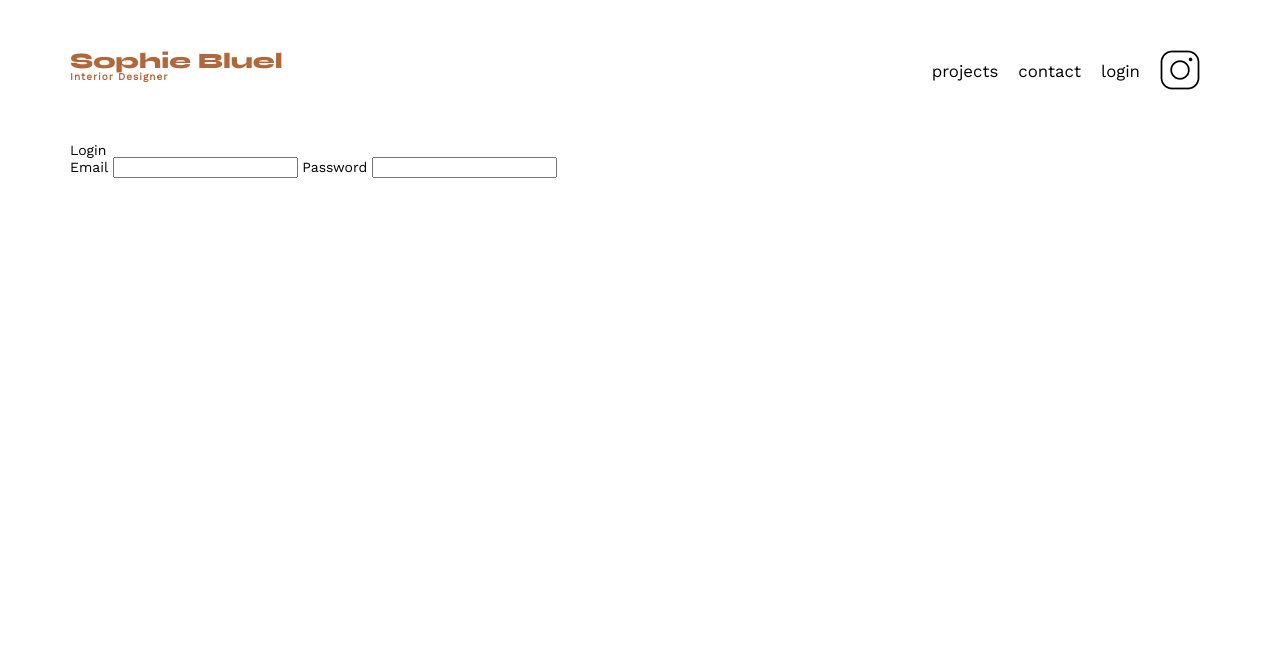
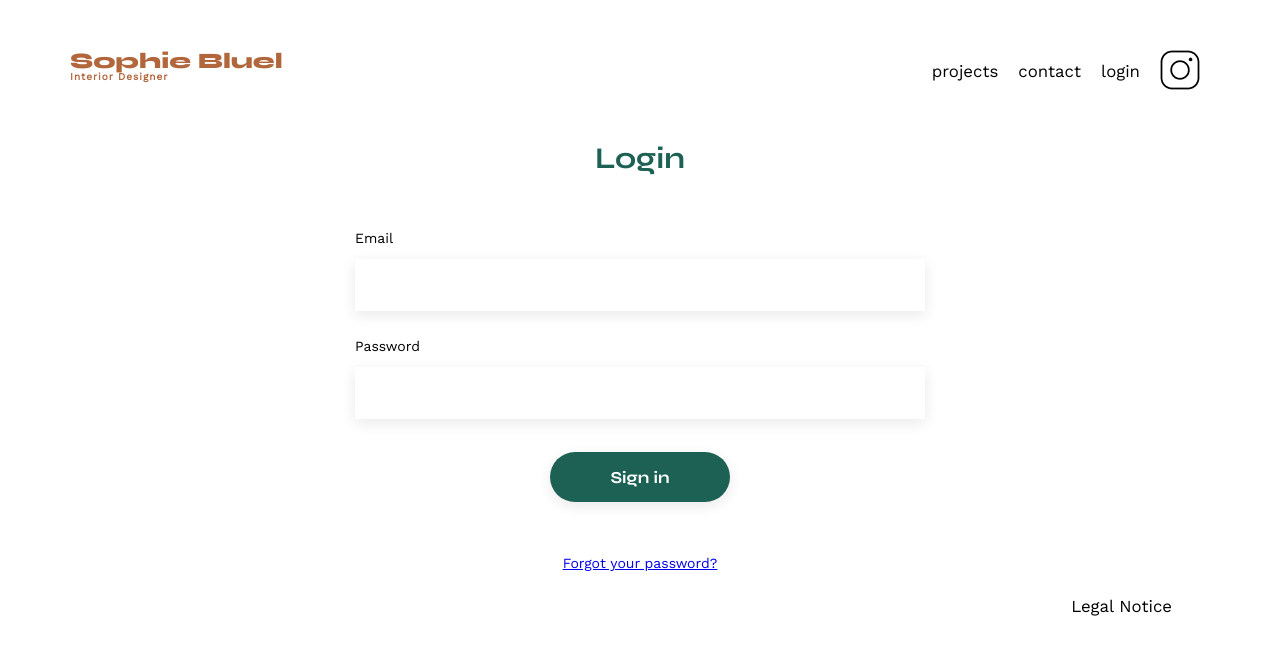
Before and after one commit to rose-keimig/Sophie, a plain HTML site: page FrontEnd/login.html in a window 1280 px wide. Drawn offline with nearby package versions, Linux system fonts and the light colour scheme.

Commit message:
finished login html and added css

```diff
--- a/FrontEnd/assets/style.css
+++ b/FrontEnd/assets/style.css
@@ -163,34 +163,34 @@ li:hover {
 	width: 100%;
 }
 
-#contact {
+#contact, #login {
 	width: 50%;
 margin: auto;
 }
-#contact > * {
+#contact, #login > * {
 	text-align: center;
 
 }
-#contact h2{
+#contact, #login h2{
 	margin-bottom: 20px;
 }
-#contact form {
+#contact, #login form {
 	text-align: left;
 	margin-top:30px;
 	display: flex;
 	flex-direction: column;
 }
 
-#contact input {
+#contact, #login input {
 	height: 50px;
 	font-size: 1.2em;
 	border: none;
 	box-shadow: 0px 4px 14px rgba(0, 0, 0, 0.09);
 }
-#contact label {
+#contact, #login label {
 	margin: 2em 0 1em 0;
 }
-#contact textarea {
+#contact, #login textarea {
 	border: none;
 	box-shadow: 0px 4px 14px rgba(0, 0, 0, 0.09);
 }
@@ -206,6 +206,11 @@ input[type="submit"]{
 	border-radius: 60px ;
 }
 
+.forgot-password {
+	text-align: center;
+	margin-top: 20px;
+}
+
 footer nav ul {
 	display: flex;
 	justify-content: flex-end;
--- a/FrontEnd/login.html
+++ b/FrontEnd/login.html
@@ -23,11 +23,25 @@
 	</nav>
 </header>
 <main>
-    <section id="login"
+    <section id="login">
         <h2>Login</h2>
         <form action="#" method="post" class="login-form">
             <label for="email">Email</label>
             <input type="email" name="email" id="email" required>
             <label for="password">Password</label>
             <input type="password" name="password" id="password" required>
+            <input type="submit" value="Sign in">
+            <p class="forgot-password">
+                <a href="#">Forgot your password?</a>
+            </p>
+        </form>
+    </section>
 </main>
+
+<footer>
+	<nav>
+		<ul>
+			<li>Legal Notice</li>
+		</ul>
+	</nav>
+</footer>
```
Lines whose indentation alone changed are shown as unchanged.
